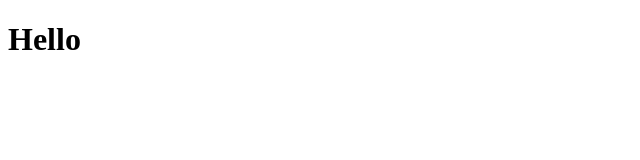
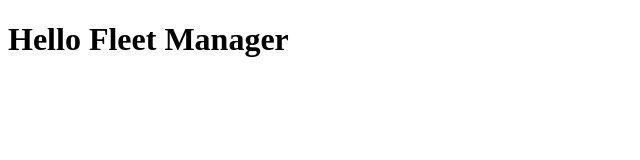
Before and after one commit to jared-hester/coursera-test, a plain HTML site: page site/index.html in a window 1280 px wide. Shown: the whole page, without its empty margins (0-640 px from the left). Drawn offline with Linux system fonts and the light colour scheme.

Commit message:
Small addition to content

```diff
--- a/site/index.html
+++ b/site/index.html
@@ -5,7 +5,7 @@
 </head>
 
 <body>
-    <h1>Hello</h1>
+    <h1>Hello Fleet Manager</h1>
 </body>
 
 </html>
```
